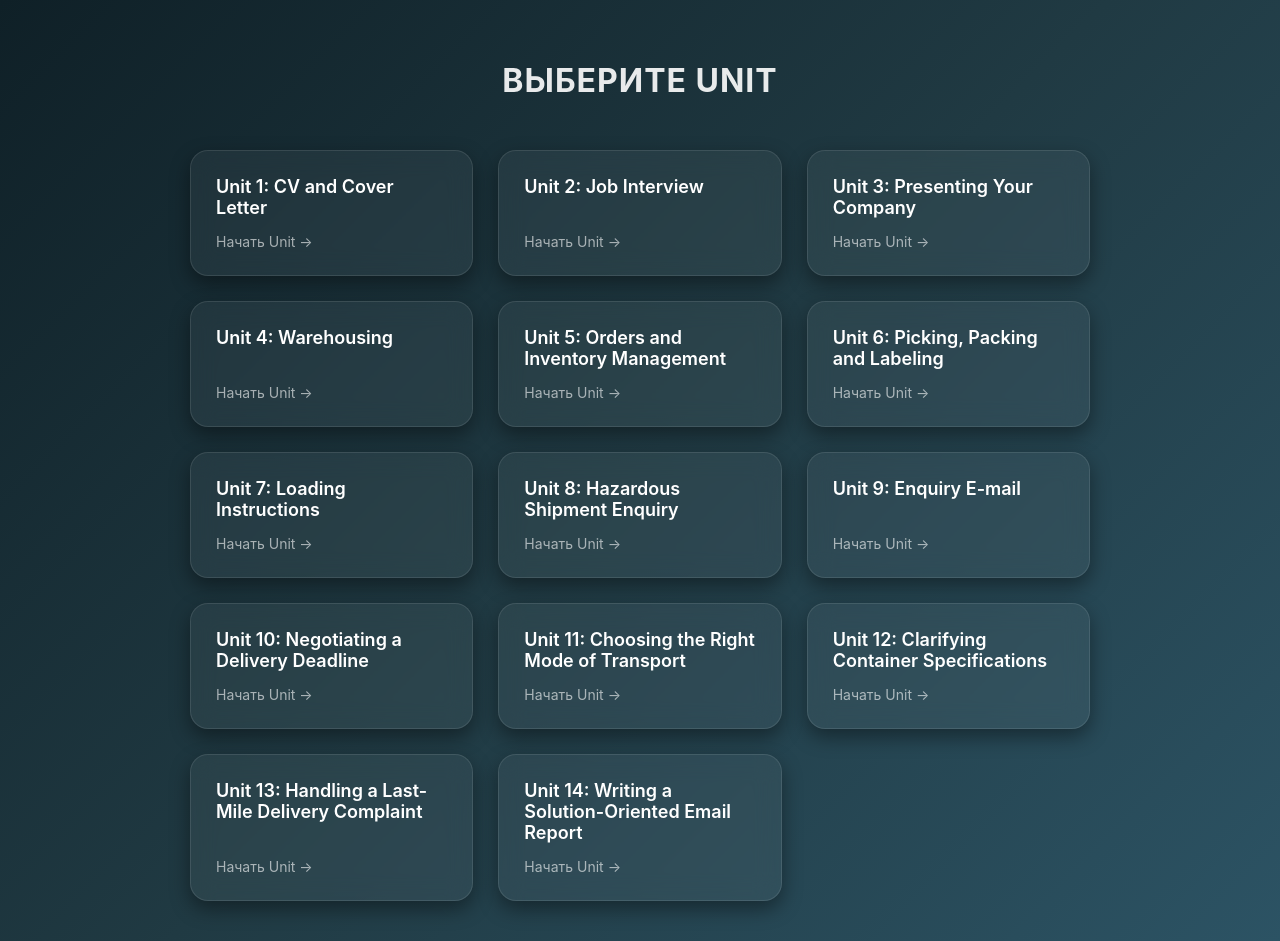
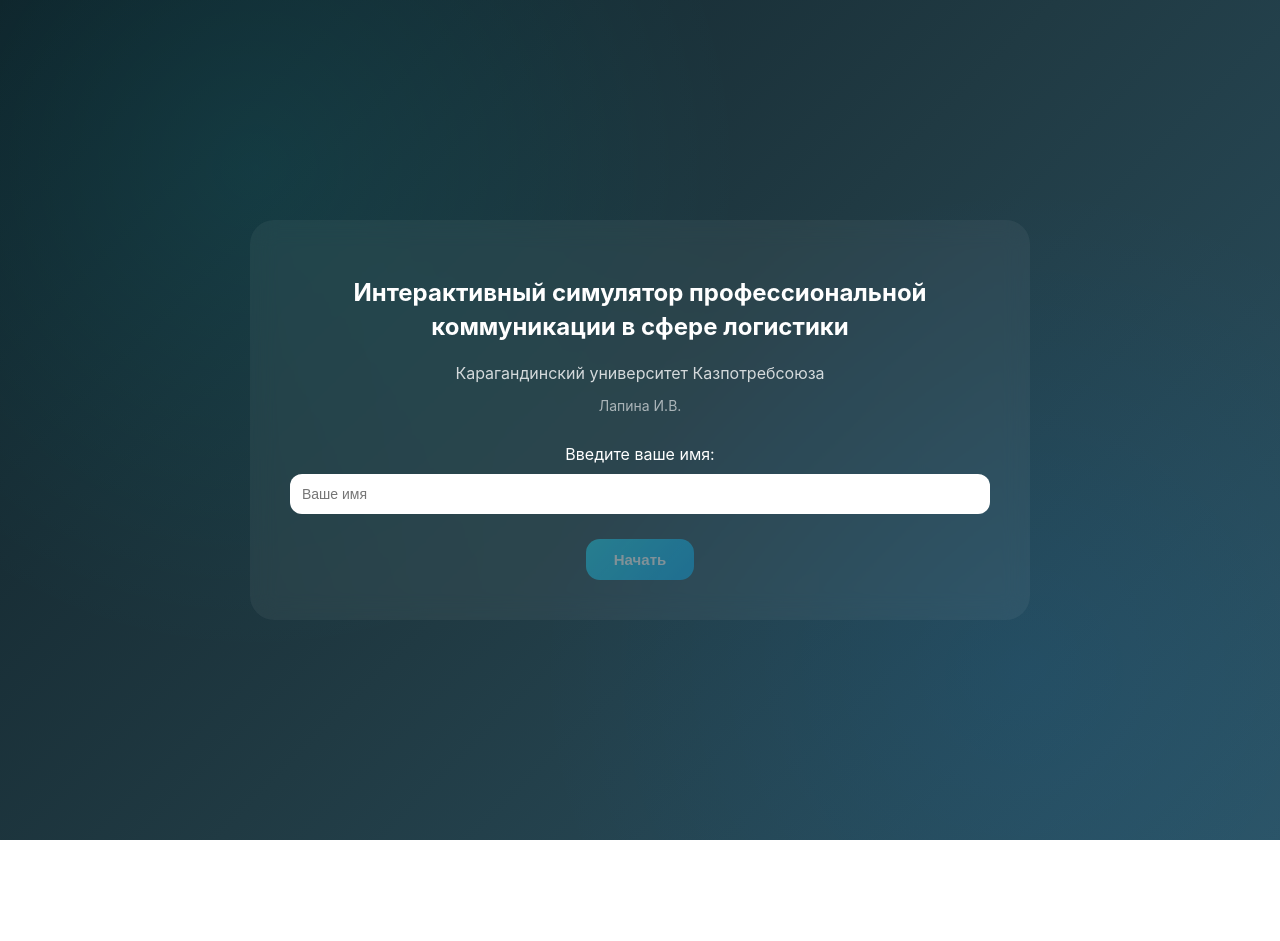
Before and after one commit to webRepose/dialog, a React (Create React App) app: page / in a window 1280 px wide. After the commit the page ends 840 px from the top, so only its background shows below. Built offline with nearby package versions, Linux system fonts and the light colour scheme.

Commit message:
dialog v3 BASE

```diff
--- a/src/App.js
+++ b/src/App.js
@@ -1,6 +1,7 @@
 import { useState } from "react";
 import DialogueEngine from "./components/DialogueEngine";
 import TopicsMenu from "./pages/TopicsMenu";
+import ScreenStart from "./pages/ScreenStart";
 import { situation1 } from "./data/situation1";
 import { situation2 } from "./data/situation2";
 import { situation3 } from "./data/situation3";
@@ -34,16 +35,52 @@ const topics = [
 ];
 
 function App() {
+  const [screen, setScreen] = useState("start");
+  // "start" | "menu" | "dialogue"
+
+  const [playerName, setPlayerName] = useState(
+    localStorage.getItem("playerName") || ""
+  );
+
+    const handleSetName = (name) => {
+    setPlayerName(name);
+    localStorage.setItem("playerName", name);
+  };
+
   const [selectedTopic, setSelectedTopic] = useState(null);
 
+  // --- START SCREEN ---
+if (screen === "start") {
   return (
-    <>
-      {!selectedTopic ? (
-        <TopicsMenu topics={topics} onSelect={setSelectedTopic} />
-      ) : (
-        <DialogueEngine data={selectedTopic} onExit={() => setSelectedTopic(null)} />
-      )}
-    </>
+    <ScreenStart
+      savedName={playerName}
+      onStart={(name) => {
+        handleSetName(name);   // ← используем функцию
+        setScreen("menu");
+      }}
+    />
+  );
+}
+  // --- MENU ---
+  if (screen === "menu") {
+    return (
+      <TopicsMenu
+        topics={topics}
+        onSelect={(topic) => {
+          setSelectedTopic(topic);
+          setScreen("dialogue");
+        }}
+      />
+    );
+  }
+
+  // --- DIALOGUE ---
+  return (
+    <DialogueEngine
+      data={selectedTopic}
+      playerName={playerName}
+      onExit={() => setScreen("menu")}
+    />
   );
 }
 
--- a/src/components/DialogueEngine.jsx
+++ b/src/components/DialogueEngine.jsx
@@ -1,13 +1,15 @@
-import { useState, useEffect, useRef } from "react";
+import { useState, useEffect, useRef, useCallback } from "react";
 import SceneRenderer from "./SceneRenderer";
 import ScorePanel from "./ScorePanel";
 import Style from "../styles/s-components/dialogue.module.scss";
 
-const DialogueEngine = ({ data, onExit }) => {
+const DialogueEngine = ({ data, playerName, onExit }) => {
   const [currentNode, setCurrentNode] = useState("intro");
   const [stats, setStats] = useState(() => ({ ...data.initialState }));
   const [chatHistory, setChatHistory] = useState([]);
 
+  const bottomRef = useRef(null);
+  const node = data.nodes[currentNode];
 
   const restartScenario = () => {
     setCurrentNode("intro");
@@ -15,56 +17,54 @@ const restartScenario = () => {
     setChatHistory([]);
   };
 
-  const bottomRef = useRef(null);
-  const node = data.nodes[currentNode];
-
-  // 🔁 reset при смене сценария
-  useEffect(() => {
-    setCurrentNode("intro");
-    setStats({ ...data.initialState });
-    setChatHistory([]);
-  }, [data]);
-
-  // 📩 добавление сообщений узла
+  const replacePlayerName = useCallback(
+    (text) => {
+      if (!text) return "";
+      const name = playerName?.trim() || "Player";
+      return text
+        .replace(/\[ *Player *Name *\]/gi, name)
+        .replace(/\[ *Your *Name *\]/gi, name)
+        .replace(/\[ *Student *Name *\]/gi, name)
+        .replace(/\{playerName\}/gi, name);
+    },
+    [playerName]
+  );
+  // 📩 Добавление сообщений узла
   useEffect(() => {
     if (!node || !node.messages) return;
 
-    setChatHistory(prev => {
-      const newMessages = node.messages.map(msg => ({
+    setChatHistory((prev) => {
+      const newMessages = node.messages.map((msg) => ({
         ...msg,
-        type: "npc"
+        type: "npc",
+        text: replacePlayerName(msg.text),
       }));
-
       return [...prev, ...newMessages];
     });
-  }, [currentNode, node]);
+  }, [currentNode, node, replacePlayerName]);
 
-  // ⬇ автоскролл
+  // 🔹 Автоскролл
   useEffect(() => {
     bottomRef.current?.scrollIntoView({ behavior: "smooth" });
   }, [chatHistory]);
 
-  // 🎯 применение эффектов
+  // 🎯 Применение эффектов
   const applyEffects = (effects) => {
-    setStats(prev => {
+    setStats((prev) => {
       const updated = { ...prev };
-
-      Object.keys(effects).forEach(key => {
+      Object.keys(effects).forEach((key) => {
         updated[key] = (updated[key] || 0) + effects[key];
-
-        // ограничение 0–100
         if (updated[key] > 100) updated[key] = 100;
         if (updated[key] < 0) updated[key] = 0;
       });
-
       return updated;
     });
   };
 
       const handleChoice = (option) => {
-    setChatHistory(prev => [
+      setChatHistory((prev) => [
         ...prev,
-      { speaker: "You", text: option.text, type: "user" }
+        { speaker: "You", text: option.text, type: "user" }, // option.text уже с именем
       ]);
 
       if (option.effects) {
@@ -76,17 +76,25 @@ const restartScenario = () => {
 
   return (
     <div className={Style.wrapper}>
-
       <div className={Style.header}>
-        <div className={Style.missionTitle}>
-          {data.title}
-        </div>
+        <div className={Style.missionTitle}>{data.title}</div>
         <ScorePanel stats={stats} />
       </div>
-
       <SceneRenderer
-  node={node}
-  onChoice={handleChoice}
+        node={{
+            ...node,
+            options: node.options?.map(opt => ({
+              ...opt,
+              text: replacePlayerName(opt.text)
+            }))
+          }}
+        onChoice={(option) => {
+          const replacedOption = {
+            ...option,
+            text: replacePlayerName(option.text)
+          };
+          handleChoice(replacedOption);
+        }}
         onRestart={restartScenario}
         onBackToMenu={onExit}
         stats={stats}
@@ -94,7 +102,6 @@ const restartScenario = () => {
         bottomRef={bottomRef}
         scoring={data.scoring}
       />
-
     </div>
   );
 };
--- a/src/data/situation12.js
+++ b/src/data/situation12.js
@@ -72,7 +72,7 @@ export const situation12 = {
       messages: [
         {
           speaker: "Ms. Elena Petrova",
-          text: "-	Of course. It’s a liquid chemical, non-hazardous. It’s not perishable, but it must be kept pure. The units are quite large and very heavy."
+          text: "-Of course. It’s a liquid chemical, non-hazardous. It’s not perishable, but it must be kept pure. The units are quite large and very heavy."
         }
       ],
       options: [
--- /dev/null
+++ b/src/pages/ScreenStart.jsx
@@ -0,0 +1,52 @@
+import { useState } from "react";
+import Styles from "../styles/s-pages/screenstart.module.scss";
+
+const ScreenStart = ({ savedName, onStart }) => {
+  const [name, setName] = useState(savedName || "");
+
+  const handleStart = () => {
+    if (!name.trim()) return;
+    onStart(name.trim());
+  };
+
+  return (
+    <div className={Styles.container}>
+      <div className={Styles.card}>
+        <h1 className={Styles.title}>
+          Интерактивный симулятор профессиональной коммуникации в сфере логистики
+        </h1>
+
+        <p className={Styles.subtitle}>
+          Карагандинский университет Казпотребсоюза
+        </p>
+
+        <p className={Styles.author}>
+          Лапина И.В.
+        </p>
+
+        <div className={Styles.inputBlock}>
+          <label>Введите ваше имя:</label>
+          <input
+            onKeyDown={(e) => {
+            if (e.key === "Enter") handleStart();
+            }}
+            type="text"
+            value={name}
+            onChange={(e) => setName(e.target.value)}
+            placeholder="Ваше имя"
+          />
+        </div>
+
+        <button
+          className={Styles.startBtn}
+          onClick={handleStart}
+          disabled={!name.trim()}
+        >
+          Начать
+        </button>
+      </div>
+    </div>
+  );
+};
+
+export default ScreenStart;
--- /dev/null
+++ b/src/styles/s-pages/screenstart.module.scss
@@ -0,0 +1,96 @@
+.container {
+  min-height: 100vh;
+  display: flex;
+  align-items: center;
+  justify-content: center;
+  padding: 20px;
+  background: radial-gradient(
+      circle at 20% 20%,
+      rgba(0, 255, 255, 0.08),
+      transparent 40%
+    ),
+    radial-gradient(
+      circle at 80% 80%,
+      rgba(0, 140, 255, 0.08),
+      transparent 40%
+    ),
+    linear-gradient(135deg, #0f2027, #203a43, #2c5364);
+  color: white;
+}
+
+.card {
+  max-width: 700px;
+  width: 100%;
+  padding: 40px;
+  border-radius: 24px;
+
+  background: rgba(255, 255, 255, 0.05);
+  backdrop-filter: blur(12px);
+
+  text-align: center;
+}
+
+.title {
+  font-size: 24px;
+  margin-bottom: 20px;
+  line-height: 1.4;
+}
+
+.subtitle {
+  font-size: 16px;
+  opacity: 0.8;
+  margin-bottom: 8px;
+}
+
+.author {
+  font-size: 14px;
+  opacity: 0.6;
+  margin-bottom: 30px;
+}
+
+.inputBlock {
+  display: flex;
+  flex-direction: column;
+  gap: 10px;
+  margin-bottom: 25px;
+
+  input {
+    padding: 12px;
+    border-radius: 12px;
+    border: none;
+    outline: none;
+    font-size: 14px;
+  }
+}
+
+.startBtn {
+  padding: 12px 28px;
+  border-radius: 14px;
+  border: none;
+  font-size: 15px;
+  font-weight: 600;
+  cursor: pointer;
+  background: linear-gradient(135deg, #22d3ee, #0ea5e9);
+  color: white;
+  transition: 0.25s ease;
+
+  &:hover {
+    transform: translateY(-2px);
+  }
+
+  &:disabled {
+    opacity: 0.4;
+    cursor: not-allowed;
+  }
+}
+
+/* Мобильная адаптация */
+@media (max-width: 600px) {
+  .card {
+    padding: 25px;
+  }
+
+  .title {
+    font-size: 18px;
+  }
+}
```
Lines whose indentation alone changed are shown as unchanged.
